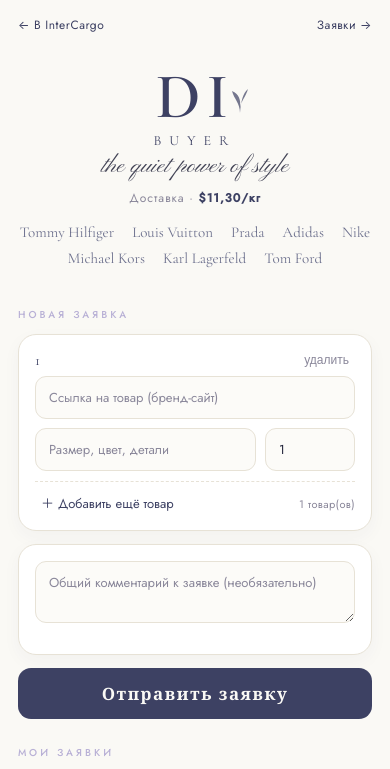
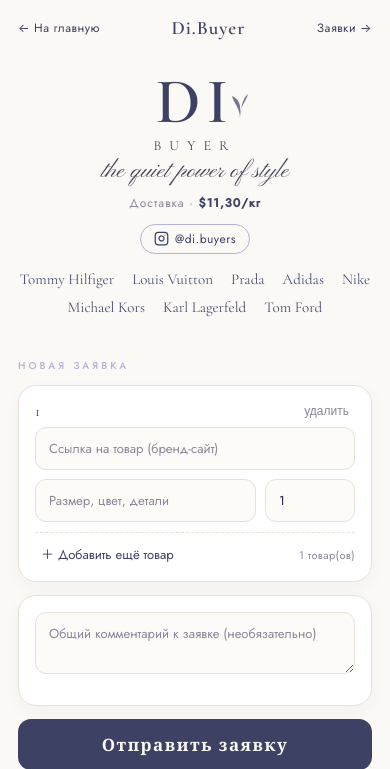
Before and after one commit to CemeteryPlaya/InterCargoWeb, a Django app: page /dibuyer/ in a window 390 px wide. Shown: the top 769 px of the page. Run offline with Django 4.2, Linux system fonts and the light colour scheme; the visitor is signed in with stand-in values (Sample User, id 1); data comes from the database, SQL or seed files in the repository; data that the repository does not hold is empty; parts of the project's set-up code (start-up, migrations or seed data) failed here and were passed over.

Commit message:
feat(dibuyer): nav + brand links + instagram, mobile button above header
- Mobile: move Di.Buyer entry button above the «Мои посылки» heading
- Di.Buyer page: brand names now link to official brand sites; add @di.buyers Instagram button in hero
- Nav: topbar links to site home + Di.Buyer home (brandmark); «Заявки» link shown only to dibuyer_staff via new dibuyer_is_staff context flag
- Tests: verify plain clients get no «Заявки» link, staff do

Co-Authored-By: Claude Opus 4.8 <noreply@anthropic.com>

```diff
--- a/dibuyer/context_processors.py
+++ b/dibuyer/context_processors.py
@@ -1,6 +1,10 @@
-from .access import dibuyer_is_enabled
+from .access import dibuyer_is_enabled, is_dibuyer_staff
 
 
 def dibuyer_enabled(request):
-    """Отдаёт флаг сервиса во все шаблоны для показа/скрытия кнопок входа."""
-    return {'dibuyer_enabled': dibuyer_is_enabled()}
+    """Отдаёт во все шаблоны флаг сервиса (для кнопок входа) и признак
+    сотрудника Di.Buyer (для показа ссылки на раздел «Заявки»)."""
+    return {
+        'dibuyer_enabled': dibuyer_is_enabled(),
+        'dibuyer_is_staff': is_dibuyer_staff(getattr(request, 'user', None)),
+    }
--- a/dibuyer/static/dibuyer/styles/dibuyer.css
+++ b/dibuyer/static/dibuyer/styles/dibuyer.css
@@ -9,6 +9,7 @@ a{color:inherit;text-decoration:none}
 .db-container{max-width:680px;margin:0 auto;padding:0 18px 60px}
 .db-topbar{display:flex;align-items:center;justify-content:space-between;padding:16px 18px;max-width:680px;margin:0 auto}
 .db-back{font-size:12px;letter-spacing:.5px;color:var(--navy)}
+.db-brandmark{font-family:'Cormorant Garamond',Georgia,serif;font-weight:600;color:var(--navy);font-size:19px;letter-spacing:1px}
 .db-hero{text-align:center;padding:18px 0 8px;position:relative}
 .db-logo{font-family:'Cormorant Garamond',Georgia,serif;font-weight:600;color:var(--navy);
   font-size:64px;letter-spacing:6px;line-height:.9;display:inline-block;position:relative}
@@ -18,7 +19,13 @@ a{color:inherit;text-decoration:none}
 .db-rate{margin-top:8px;font-size:12px;letter-spacing:1px;color:var(--muted)}
 .db-rate b{color:var(--navy)}
 .db-brands{display:flex;flex-wrap:wrap;gap:8px 18px;justify-content:center;margin:16px 0 6px;
-  font-family:'Cormorant Garamond',Georgia,serif;font-size:15px;color:var(--navy2);opacity:.8}
+  font-family:'Cormorant Garamond',Georgia,serif;font-size:15px;color:var(--navy2)}
+.db-brands a{color:var(--navy2);border-bottom:1px solid transparent;padding-bottom:1px;transition:color .15s,border-color .15s}
+.db-brands a:hover{color:var(--navy);border-bottom-color:var(--lav)}
+.db-ig{display:inline-flex;align-items:center;gap:6px;margin-top:12px;font-size:12px;letter-spacing:.5px;
+  color:var(--navy);border:1px solid var(--lav);border-radius:999px;padding:5px 13px;transition:background .15s}
+.db-ig:hover{background:var(--lav-soft)}
+.db-ig svg{display:block}
 .eyebrow{text-transform:uppercase;letter-spacing:3px;font-size:10px;color:var(--lav);
   font-weight:500;margin:26px 0 12px}
 .card{background:var(--paper);border:1px solid var(--line);border-radius:18px;padding:16px;
--- a/dibuyer/templates/dibuyer/base.html
+++ b/dibuyer/templates/dibuyer/base.html
@@ -11,9 +11,12 @@
 </head>
 <body>
   <div class="db-topbar">
-    <a class="db-back" href="{% url 'profile' %}">← {% trans "В InterCargo" %}</a>
-    {% if user.is_authenticated and user.userprofile.is_dibuyer_staff or user.is_superuser %}
-      <a class="db-back" href="{% url 'dibuyer_manage' %}">{% trans "Заявки →" %}</a>
+    <a class="db-back" href="{% url 'home' %}">← {% trans "На главную" %}</a>
+    <a class="db-brandmark" href="{% url 'dibuyer_home' %}">Di.Buyer</a>
+    {% if dibuyer_is_staff %}
+      <a class="db-back" href="{% url 'dibuyer_manage' %}">{% trans "Заявки" %} →</a>
+    {% else %}
+      <span class="db-back" style="visibility:hidden">←</span>
     {% endif %}
   </div>
 
--- a/dibuyer/templates/dibuyer/home.html
+++ b/dibuyer/templates/dibuyer/home.html
@@ -10,9 +10,19 @@
     <div class="db-word">BUYER</div>
     <div class="db-script">the quiet power of style</div>
     <div class="db-rate">{% trans "Доставка" %} · <b>${{ delivery_rate_usd }}/{% trans "кг" %}</b></div>
+    <a class="db-ig" href="https://www.instagram.com/di.buyers/" target="_blank" rel="noopener">
+      <svg width="15" height="15" viewBox="0 0 24 24" fill="none" stroke="currentColor" stroke-width="2" stroke-linecap="round" stroke-linejoin="round"><rect x="2" y="2" width="20" height="20" rx="5" ry="5"></rect><path d="M16 11.37A4 4 0 1 1 12.63 8 4 4 0 0 1 16 11.37z"></path><line x1="17.5" y1="6.5" x2="17.51" y2="6.5"></line></svg>
+      @di.buyers
+    </a>
     <div class="db-brands">
-      <span>Tommy Hilfiger</span><span>Louis Vuitton</span><span>Prada</span><span>Adidas</span>
-      <span>Nike</span><span>Michael Kors</span><span>Karl Lagerfeld</span><span>Tom Ford</span>
+      <a href="https://www.tommy.com" target="_blank" rel="noopener">Tommy Hilfiger</a>
+      <a href="https://www.louisvuitton.com" target="_blank" rel="noopener">Louis Vuitton</a>
+      <a href="https://www.prada.com" target="_blank" rel="noopener">Prada</a>
+      <a href="https://www.adidas.com" target="_blank" rel="noopener">Adidas</a>
+      <a href="https://www.nike.com" target="_blank" rel="noopener">Nike</a>
+      <a href="https://www.michaelkors.com" target="_blank" rel="noopener">Michael Kors</a>
+      <a href="https://www.karl.com" target="_blank" rel="noopener">Karl Lagerfeld</a>
+      <a href="https://www.tomfordfashion.com" target="_blank" rel="noopener">Tom Ford</a>
     </div>
   </div>
 
--- a/mainview/templates/desktop/index.html
+++ b/mainview/templates/desktop/index.html
@@ -154,7 +154,6 @@
         <!-- Карточки статистики -->
         {% if mobile_stats %}
         <div class="px-4 py-2">
-            <h2 class="text-base font-bold text-gray-900 mb-3">{% trans "Мои посылки" %}</h2>
             {% if dibuyer_enabled %}
             <a href="{% url 'dibuyer_home' %}"
                class="flex items-center justify-between w-full mb-3 px-4 py-3.5 rounded-2xl shadow-sm active:scale-[0.99] transition"
@@ -168,6 +167,7 @@
                 <i class="ri-arrow-right-line text-white/80"></i>
             </a>
             {% endif %}
+            <h2 class="text-base font-bold text-gray-900 mb-3">{% trans "Мои посылки" %}</h2>
             <div class="grid grid-cols-2 gap-3">
                 <a href="{% url 'mobile_parcels' %}?cat=user_added"
                    class="block bg-white rounded-2xl p-4 border border-gray-100 shadow-sm hover:shadow-md active:scale-[0.98] transition">
```
Also changed, not shown: dibuyer/tests/test_staff_views.py (+12 -0 lines).
